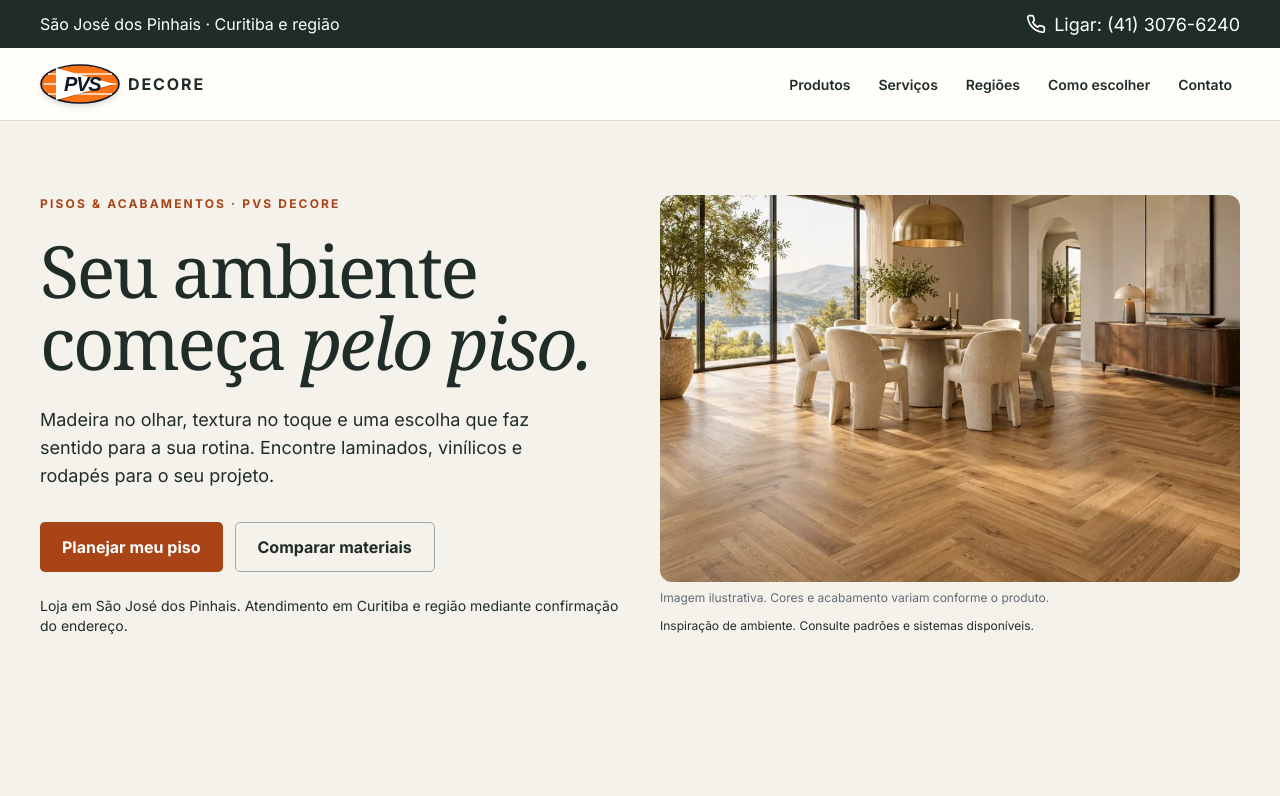
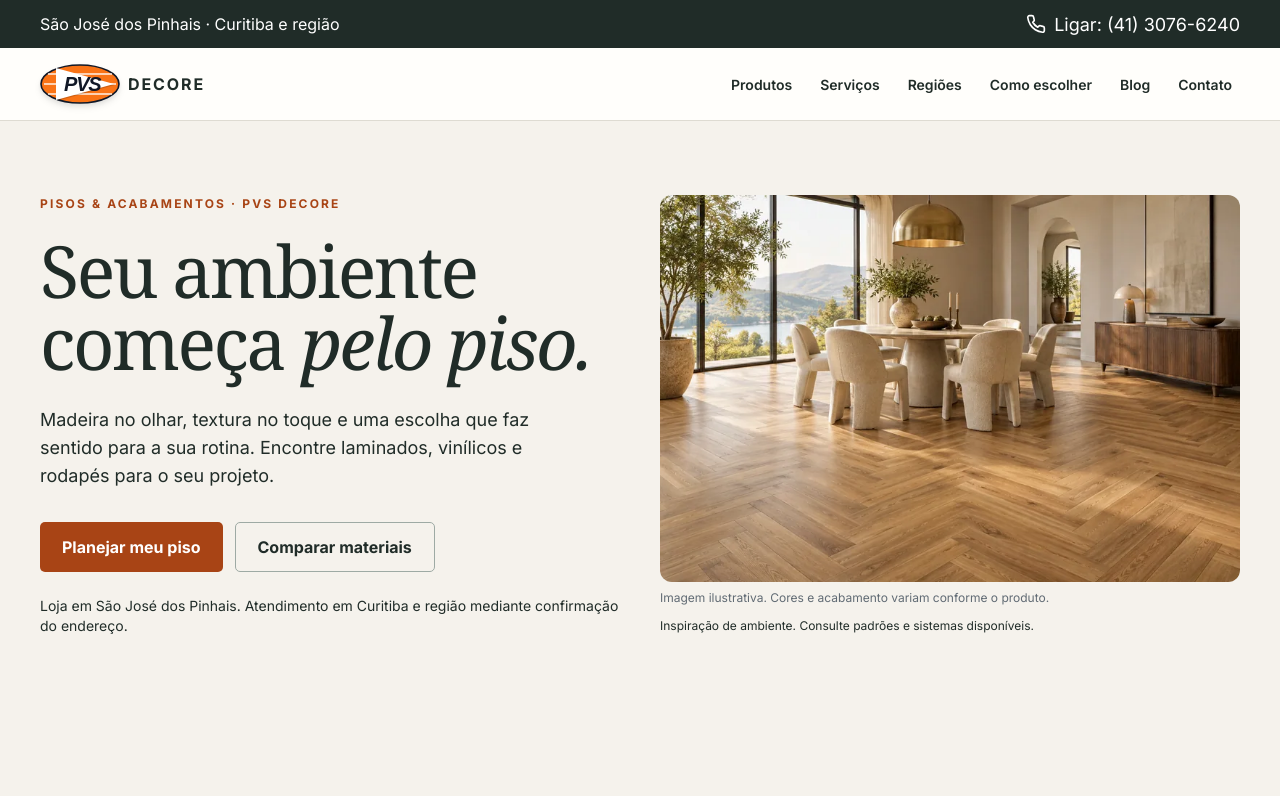
Before and after one commit to supremapix/PVS-Decore, a React (Vite) app: page / in a window 1280 px wide. Shown: the top 796 px of the page. Built offline with nearby package versions, Linux system fonts and the light colour scheme.

Commit message:
Connect PVS Decore blog to components/Layout.tsx

```diff
--- a/components/Layout.tsx
+++ b/components/Layout.tsx
@@ -8,8 +8,8 @@ import Logo from './Logo';
 import {CONTACT_PHONE,CONTACT_DISPLAY,CONTACT_EMAIL,CONTACT_ADDRESS,CONTACT_INSTAGRAM} from '../constants';
 const products=[['/product/piso-laminado','Piso laminado'],['/product/piso-vinilico','Piso vinílico e SPC'],['/product/rodape-poliestireno','Rodapés'],['/nossos-produtos','Marcas e produtos']];
 const services=[['/service/instalacao-residencial','Instalação residencial'],['/service/instalacao-comercial','Instalação comercial'],['/service/manutencao','Manutenção']];
-const explore=[['/loja-showroom-sao-jose-dos-pinhais','Loja e showroom'],['/areas-atendidas','Cidades e bairros'],['/guia-de-pisos','Como escolher seu piso'],['/faq','Dúvidas frequentes'],['/contato','Contato e localização'],['/mapa-do-site','Mapa do site']];
-const desktop=[['/nossos-produtos','Produtos'],['/service/instalacao-residencial','Serviços'],['/areas-atendidas','Regiões'],['/guia-de-pisos','Como escolher'],['/contato','Contato']];
+const explore=[['/loja-showroom-sao-jose-dos-pinhais','Loja e showroom'],['/areas-atendidas','Cidades e bairros'],['/guia-de-pisos','Como escolher seu piso'],['/blog','Blog de pisos'],['/faq','Dúvidas frequentes'],['/contato','Contato e localização'],['/mapa-do-site','Mapa do site']];
+const desktop=[['/nossos-produtos','Produtos'],['/service/instalacao-residencial','Serviços'],['/areas-atendidas','Regiões'],['/guia-de-pisos','Como escolher'],['/blog','Blog'],['/contato','Contato']];
 export default function Layout({children}:{children:React.ReactNode}){
  const [open,setOpen]=useState(false),[footerVisible,setFooterVisible]=useState(false),[contactVisible,setContactVisible]=useState(false);const {pathname}=useLocation();const toggle=useRef<HTMLButtonElement>(null),dialog=useRef<HTMLDialogElement>(null),footer=useRef<HTMLElement>(null);const wasOpen=useRef(false);
  function closeMenu(){dialog.current?.close();setOpen(false);toggle.current?.focus()}
```
